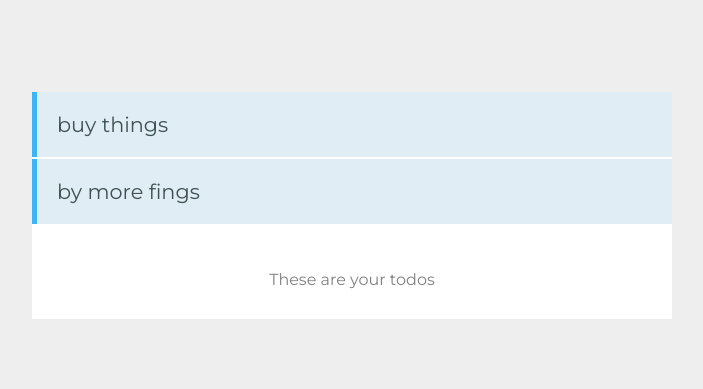
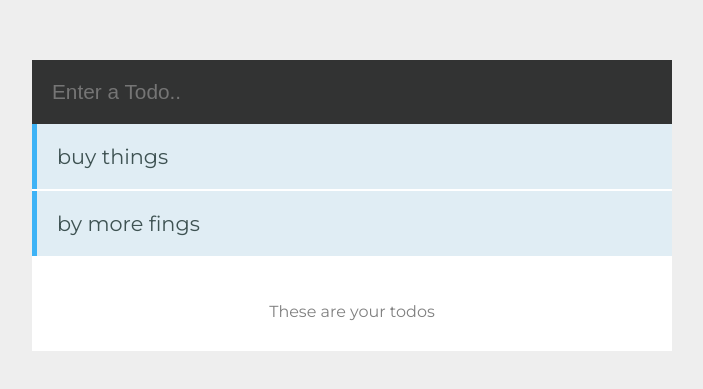
Before and after one commit to bdurb/fun-with-vue, a Vue app: page / in a window 1280 px wide. Shown: the part 187-576 px from the top of the page, without its empty margins (288-991 px from the left). Built offline with nearby package versions, Linux system fonts and the light colour scheme.

Commit message:
set up form and input for adding new todos

```diff
--- a/src/components/Todos.vue
+++ b/src/components/Todos.vue
@@ -1,6 +1,11 @@
 <template>
   <div class="hello">
     <div class="holder">
+
+      <form @submit.prevent="addTodo">
+      <input type="text" placeholder="Enter a Todo.." v-model="todo">
+      </form>
+
       <ul>
         <li v-for="(data, index) in todos" :key="index">{{ data.todo }}</li>
       </ul>
@@ -14,10 +19,17 @@
   name: 'Todos',
   data() {
     return {
+      todo: '',
       todos: [
         { "todo": "buy things"},
         { "todo": "by more fings"},
       ]
+    }
+  },
+  methods: {
+    addTodo() {
+      this.todos.push({todo: this.todo})
+      this.todo = ''
     }
   }
 }
@@ -53,4 +65,13 @@
   .container {
     box-shadow: 0px 0px 40px lightgray;
   }
+
+  input {
+    width: calc(100% - 40px);
+    border: 0;
+    padding: 20px;
+    font-size: 1.3em;
+    background-color: #323333;
+    color: #687F7F;
+  }
 </style>
```
